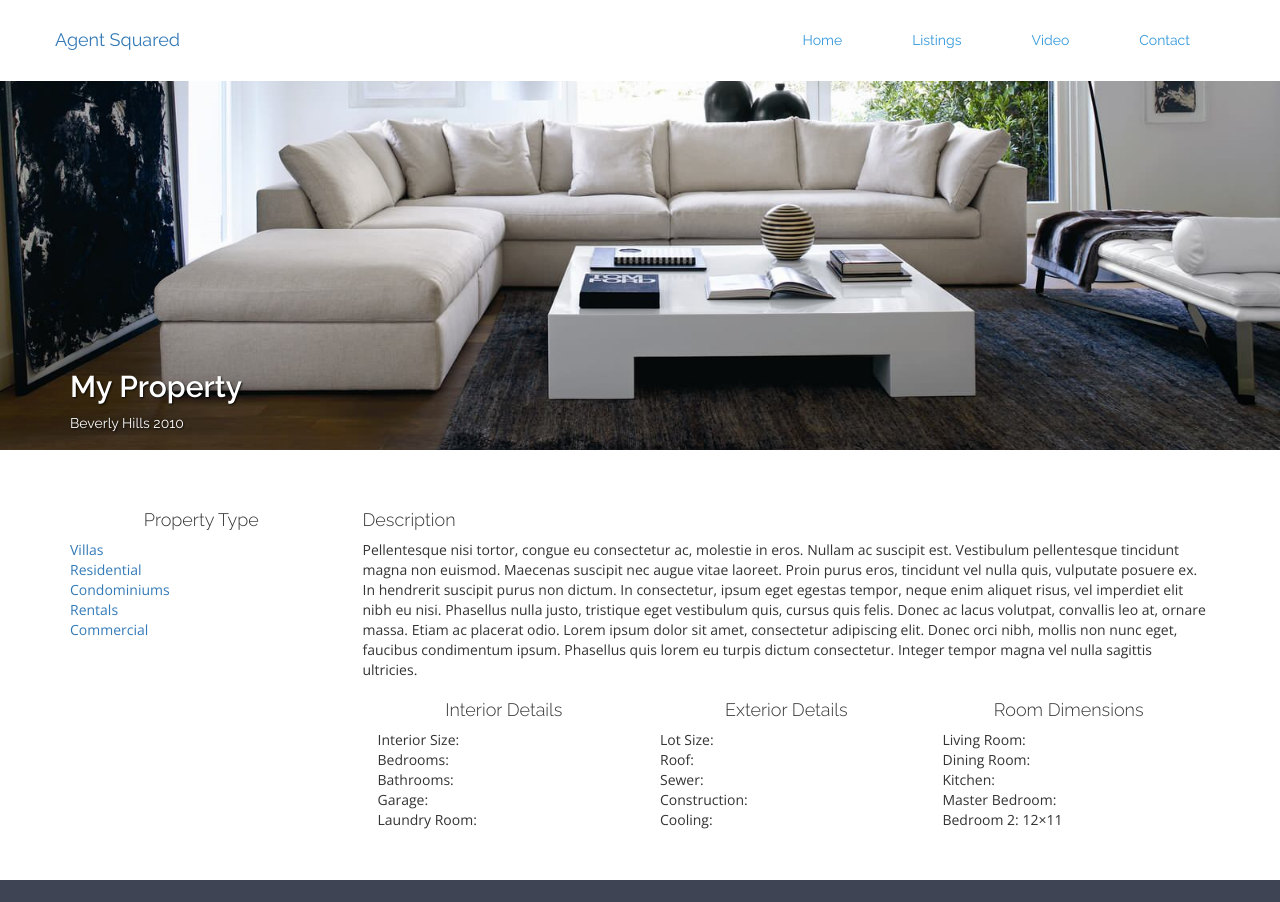
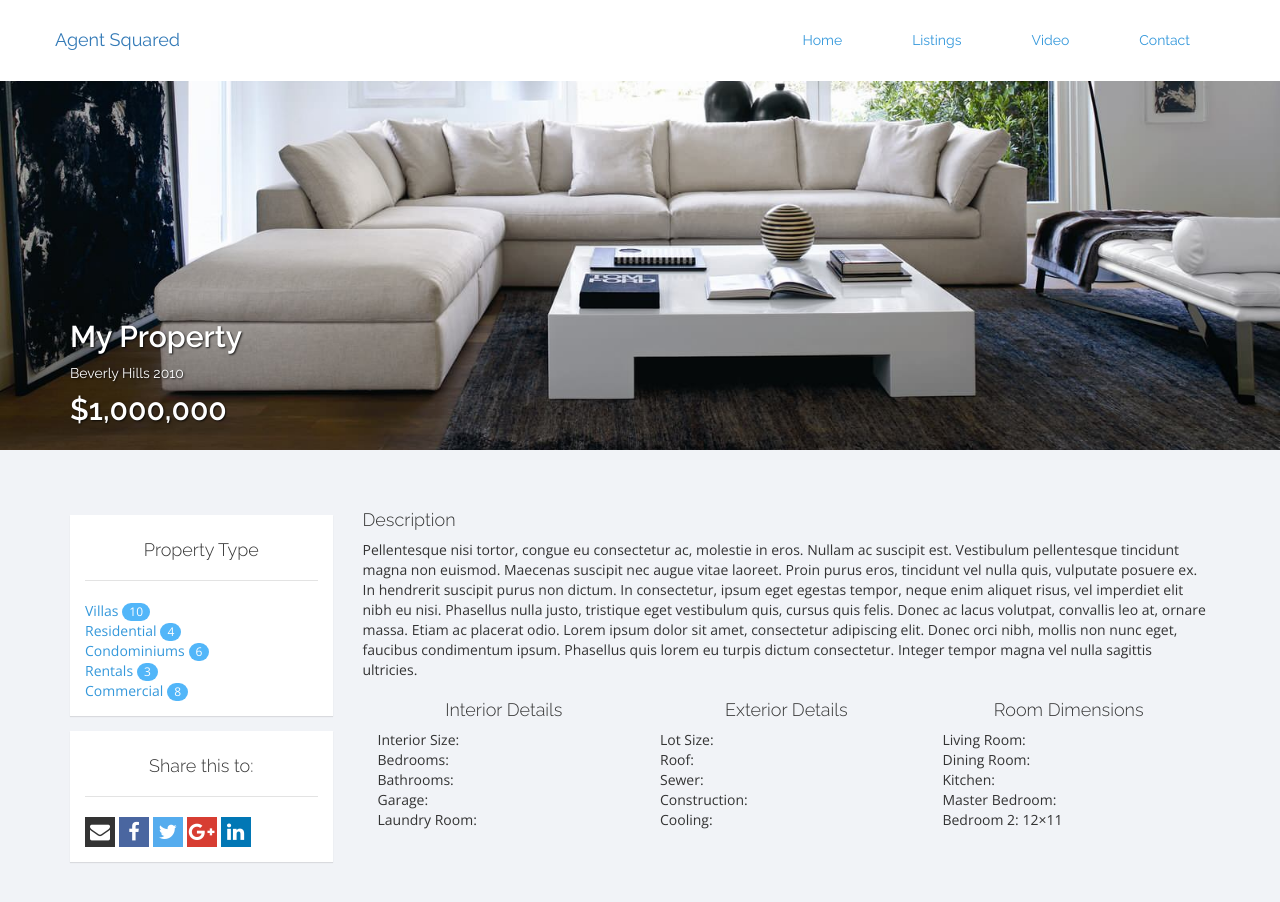
Before and after one commit to emperorkrauser/agent-site-themes, a plain HTML site: page arillo/property-detail-page.html in a window 1280 px wide. Shown: the top 902 px of the page. Drawn offline with nearby package versions, Linux system fonts and the light colour scheme.

Commit message:
added initial styles for filter tabs

```diff
--- a/arillo/css/main.css
+++ b/arillo/css/main.css
@@ -333,6 +333,9 @@ footer{
 }
 
 /*property detail page*/
+.property-main-content{
+	background: #F1F3F7;
+}
 .property-detail-header{
 	position: relative;
 	height: 450px;
@@ -347,9 +350,14 @@ footer{
 }
 .property-header-text{
 	position: absolute;
-	top:350px;
+	top:300px;
 }
-.property-header-text h2{
+.property-header-text h3{
+	margin:0;
+	font-size:30px;
+}
+.property-header-text h2,
+.property-header-text h3{
 	color: #fff;
 	font-weight: 600;
 	font-family: "Raleway",sans-serif;
@@ -379,6 +387,15 @@ footer{
 	font-family: "Open Sans",sans-serif;
 	font-weight: 300;
 }
+.property-details ul li a{
+	color: #3498db;
+}
+.filter-tab{
+	background: #fff;
+	box-shadow: 0 1px 1px rgba(0, 0, 0, 0.1);
+	padding:15px;
+	margin:15px 0;
+}
 .filter-tab ul{
 	margin:0;
 	padding: 0;
@@ -387,4 +404,44 @@ footer{
 .filter-tab li a{
 	font-family: "Open Sans",sans-serif;
 	font-weight: 300;
+	color: #3498db;
 }
+.filter-tab li .badge{
+	font-family: "Open Sans",sans-serif;
+	font-weight: 300;
+	background: #52b6f9;
+}
+.filter-tab li i{
+	font-size:20px;
+}
+.property-social-share{
+	margin:0 auto;
+}
+.property-social-share li{
+	padding: 0;
+	margin:0;
+}
+.property-social-share li a{
+	text-align: center;
+}
+.property-social-share li .fa{
+	width: 30px;
+	height: 30px;
+	padding-top: 5px;
+	color: #fff;
+}
+.property-social-share li .fa-envelope{
+	background: #333;
+}
+.property-social-share li .fa-facebook{
+	background: #4a66a0;
+}
+.property-social-share li .fa-twitter{
+	background: #55acee;
+}
+.property-social-share li .fa-google-plus{
+	background: #d73d32;
+}
+.property-social-share li .fa-linkedin{
+	background: #0177b5;
+}
--- a/arillo/property-detail-page.html
+++ b/arillo/property-detail-page.html
@@ -57,6 +57,7 @@
                     <div class="property-header-text">
                         <h2>My Property</h2>
                         <p>Beverly Hills 2010</p>
+                        <h3>$1,000,000</h3>
                     </div>
                 </div>
             </div>
@@ -69,14 +70,28 @@
                 <div class="col-md-3">
                     <div class="filter-tab">
                         <h4 class="text-center">Property Type</h4>
+                        <hr>
                         <ul>
-                            <li><a href="">Villas</a></li>
-                            <li><a href="">Residential</a></li>
-                            <li><a href="">Condominiums</a></li>
-                            <li><a href="">Rentals</a></li>
-                            <li><a href="">Commercial</a></li>
+                            <li><a href="">Villas</a> <span class="badge">10</span></li>
+                            <li><a href="">Residential</a> <span class="badge">4</span></li>
+                            <li><a href="">Condominiums</a> <span class="badge">6</span></li>
+                            <li><a href="">Rentals</a> <span class="badge">3</span></li>
+                            <li><a href="">Commercial</a> <span class="badge">8</span></li>
                         </ul>
                     </div>
+
+                    <div class="filter-tab">
+                        <h4 class="text-center">Share this to:</h4>
+                        <hr>
+                        <ul class="list-inline property-social-share">
+                            <li><a href="#"><i class="fa fa-envelope"></i></a></li>
+                            <li><a href="#"><i class="fa fa-facebook"></i></a></li>
+                            <li><a href="#"><i class="fa fa-twitter"></i></a></li>
+                            <li><a href="#"><i class="fa fa-google-plus"></i></a></li>
+                            <li><a href="#"><i class="fa fa-linkedin"></i></a></li>
+                        </ul>
+                    </div>
+
                 </div>
                 <div class="col-md-9">
                     <div class="property-details">
```
